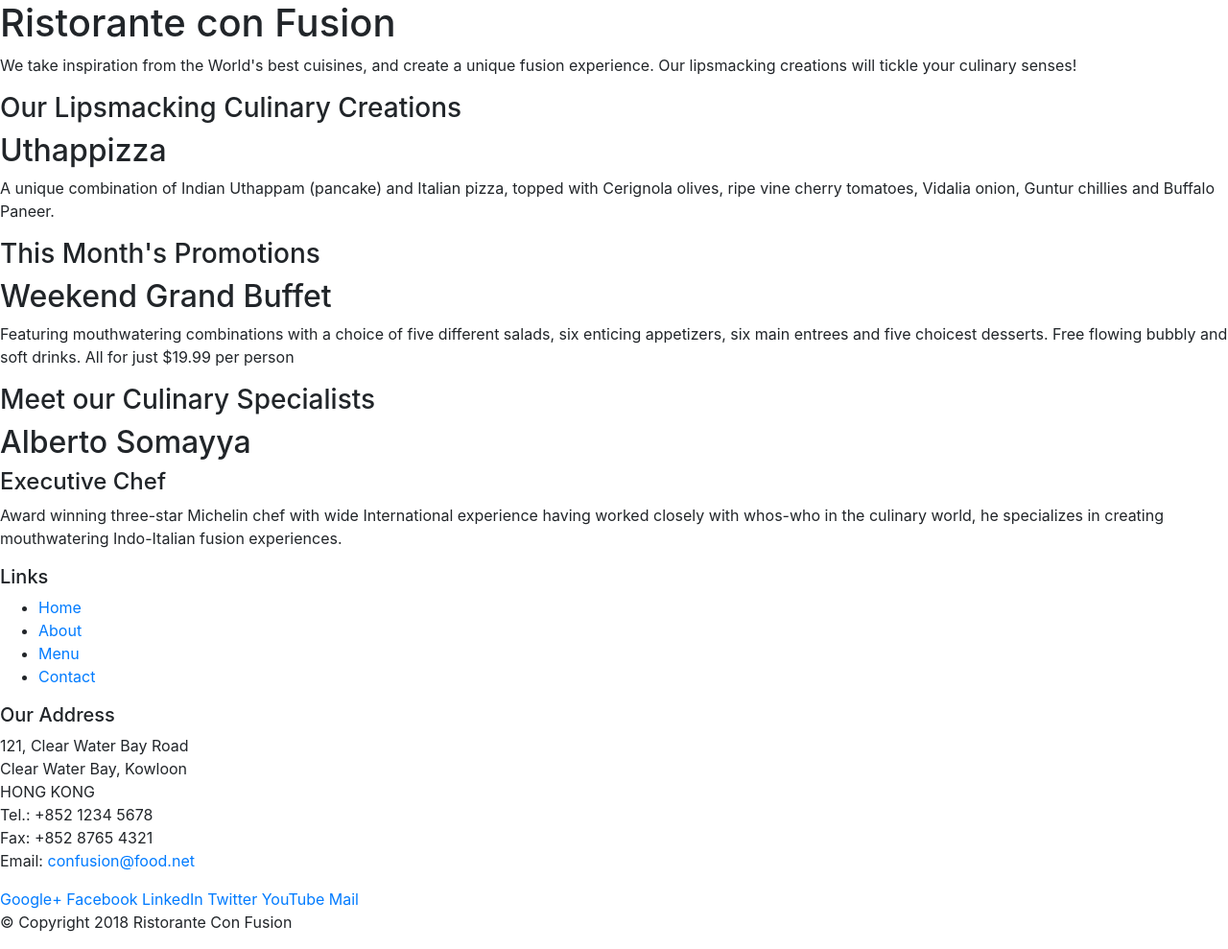
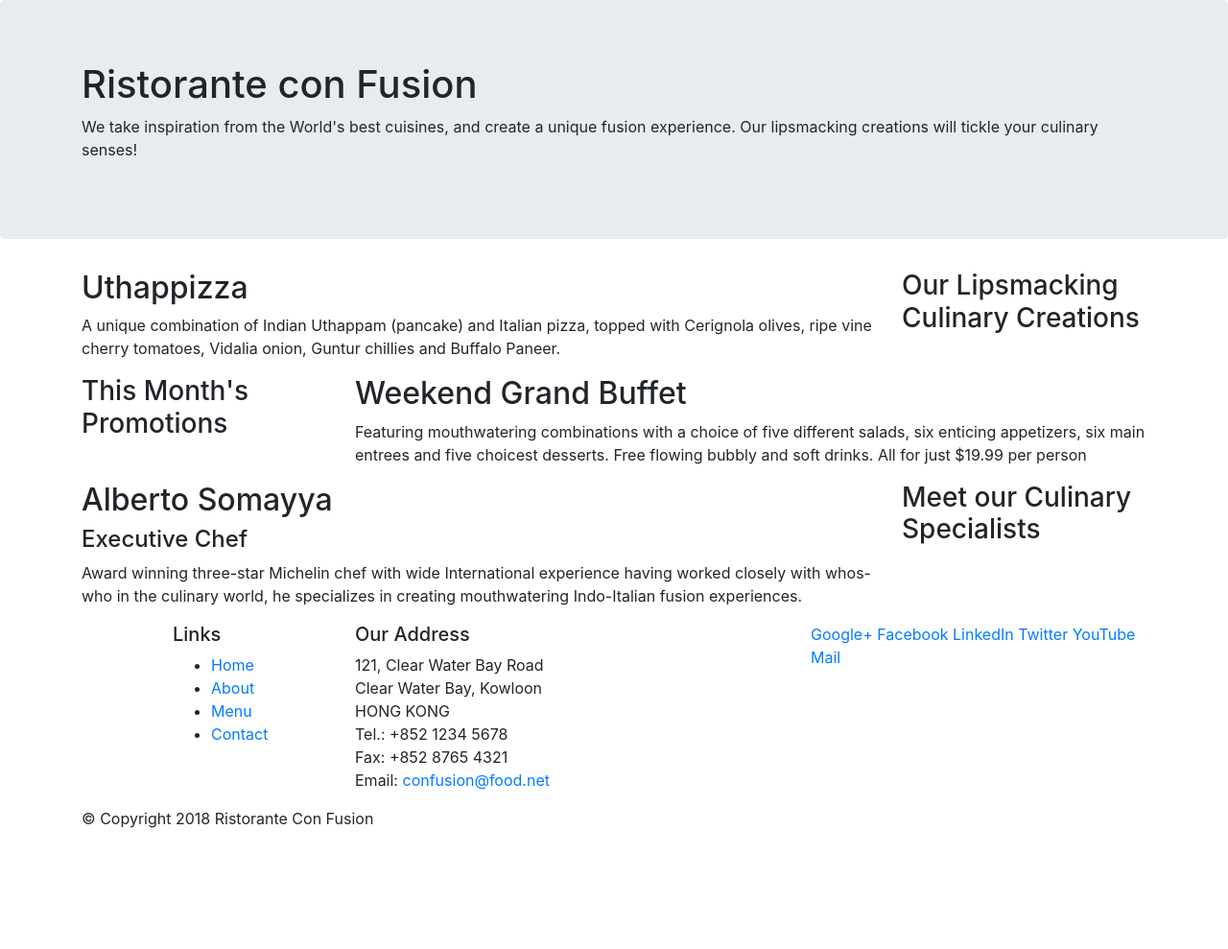
Before and after one commit to Drasmaurg/conFusion, a website: page index.html in a window 1280 px wide. Shown: the whole page at 96% size. After the commit the page ends 881 px from the top, so only its background shows below. Drawn offline with nearby package versions, Linux system fonts and the light colour scheme.

Commit message:
Primera parte con bootstrap

```diff
--- a/index.html
+++ b/index.html
@@ -14,46 +14,46 @@
 
 <body>
 
-    <header>
-        <div>
-            <div>
-                <div>
+    <header class="jumbotron">
+        <div class="container">
+            <div class="row">
+                <div class="col-12 col-6-sm">
                     <h1>Ristorante con Fusion</h1>
                     <p>We take inspiration from the World's best cuisines, and create a unique fusion experience. Our lipsmacking creations will tickle your culinary senses!</p>
                 </div>
-                <div>
+                <div class="col-12 col-sm">
                 </div>
             </div>
         </div>
     </header>
 
-    <div>
-        <div>
-            <div>
+    <div class="container">
+        <div class="row">
+            <div class="col-12 col-sm-4 order-sm-last col-md-3">
                 <h3>Our Lipsmacking Culinary Creations</h3>
             </div>
-            <div>
+            <div class="col col-sm order-sm-first col-md">
                 <h2>Uthappizza</h2>
                 <p>A unique combination of Indian Uthappam (pancake) and Italian pizza, topped with Cerignola olives, ripe vine cherry tomatoes, Vidalia onion, Guntur chillies and Buffalo Paneer.</p>
             </div>
         </div>
 
 
-        <div>
-            <div>
+        <div class="row">
+            <div class="col-12 col-sm-4 col-md-3">
                 <h3>This Month's Promotions</h3>
             </div>
-            <div>
+            <div class="col col-sm col-md">
                 <h2>Weekend Grand Buffet</h2>
                 <p>Featuring mouthwatering combinations with a choice of five different salads, six enticing appetizers, six main entrees and five choicest desserts. Free flowing bubbly and soft drinks. All for just $19.99 per person </p>
             </div>
         </div>
 
-        <div>
-            <div>
+        <div class="row">
+            <div class="col-12 col-sm-4 order-sm-last col-md-3">
                 <h3>Meet our Culinary Specialists</h3>
             </div>
-            <div>
+            <div class="col col-sm order-sm-first col-md">
                 <h2>Alberto Somayya</h2>
                 <h4>Executive Chef</h4>
                 <p>Award winning three-star Michelin chef with wide International experience having worked closely with whos-who in the culinary world, he specializes in creating mouthwatering Indo-Italian fusion experiences. </p>
@@ -62,9 +62,9 @@
     </div>
 
     <footer>
-        <div>
-            <div>
-                <div>
+        <div class="container">
+            <div class="row">
+                <div class="col-4 offset-1 col-sm-2">
                     <h5>Links</h5>
                     <ul>
                         <li><a href="#">Home</a></li>
@@ -73,7 +73,7 @@
                         <li><a href="#">Contact</a></li>
                     </ul>
                 </div>
-                <div>
+                <div class="col-7 col-sm-5">
                     <h5>Our Address</h5>
                     <address>
 		              121, Clear Water Bay Road<br>
@@ -84,7 +84,7 @@
 		              Email: <a href="mailto:confusion@food.net">confusion@food.net</a>
 		           </address>
                 </div>
-                <div>
+                <div class="col-12 col-sm-4">
                     <div>
                         <a href="http://google.com/+">Google+</a>
                         <a href="http://www.facebook.com/profile.php?id=">Facebook</a>
@@ -95,8 +95,8 @@
                     </div>
                 </div>
            </div>
-           <div>
-                <div>
+           <div class="row">
+                <div class="col-auto">
                     <p>© Copyright 2018 Ristorante Con Fusion</p>
                 </div>
            </div>
```
